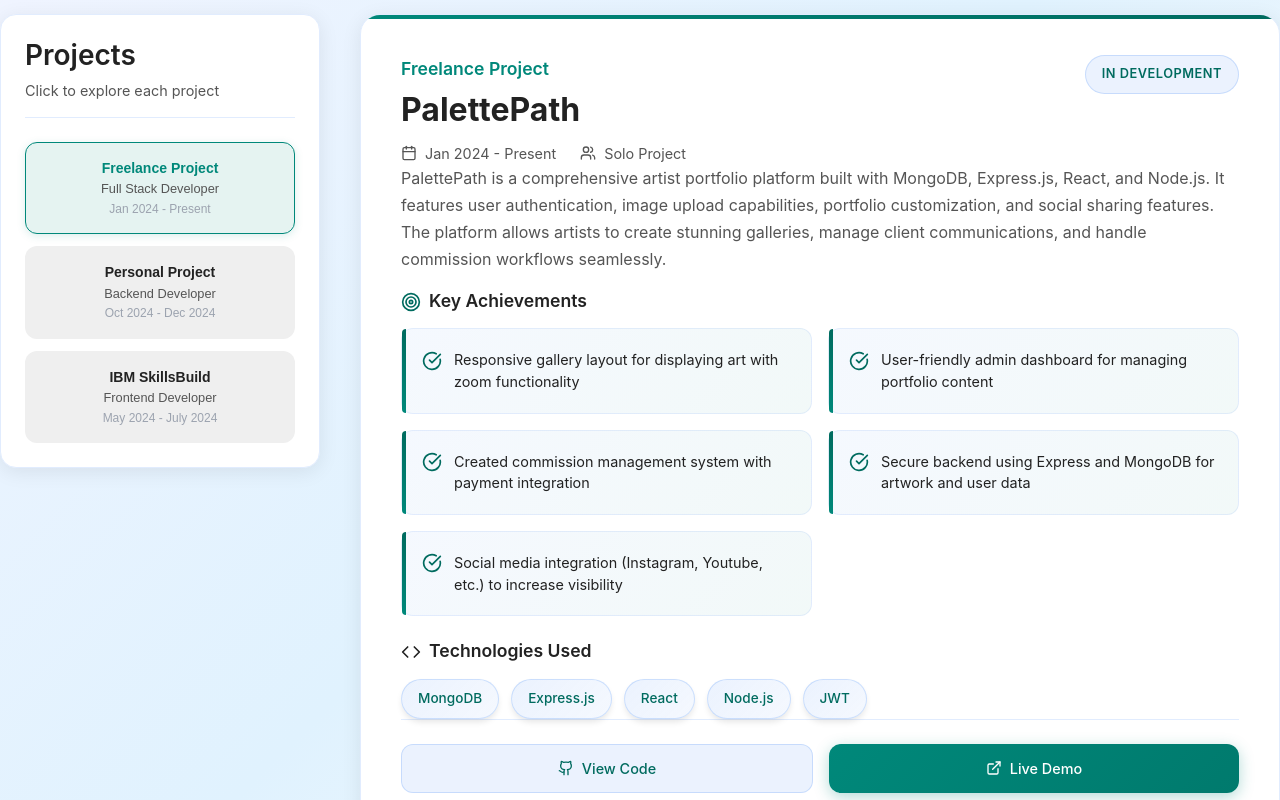
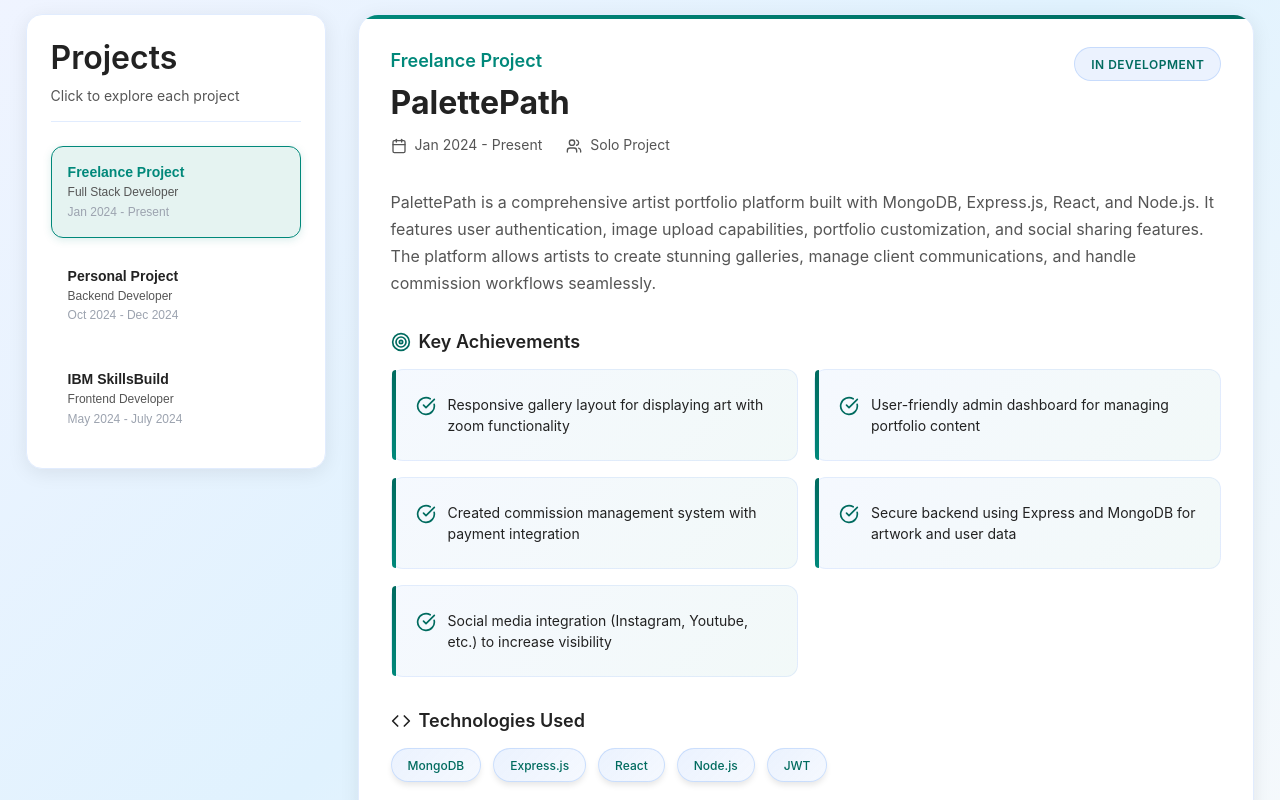
Before and after one commit to Tusharsohal/Portfolio, a React (Create React App) app in the folder tushar-portfolio/client/: page / in a window 1280 px wide. Shown: the part 3820-4620 px from the top of the page. Built offline with nearby package versions, Linux system fonts and the light colour scheme.

Commit message:
improved

```diff
--- a/tushar-portfolio/client/src/components/projects.css
+++ b/tushar-portfolio/client/src/components/projects.css
@@ -12,22 +12,27 @@
   --shadow-card: 0 4px 20px rgba(0, 0, 0, 0.08);
   --shadow-hover: 0 8px 30px rgba(0, 0, 0, 0.12);
 
-  /* Responsive spacing variables */
-  --spacing-xs: 0.5rem;
-  --spacing-sm: 0.75rem;
-  --spacing-md: 1rem;
-  --spacing-lg: 1.5rem;
-  --spacing-xl: 0.5 rem;
-  --spacing-xxl: 2.5rem;
+  /* Fluid Responsive spacing variables */
+  --spacing-xs: clamp(0.25rem, 0.5vw, 0.5rem);
+  --spacing-sm: clamp(0.5rem, 1vw, 0.75rem);
+  --spacing-md: clamp(0.75rem, 1.5vw, 1rem);
+  --spacing-lg: clamp(1rem, 2vw, 1.5rem);
+  --spacing-xl: clamp(1.25rem, 2.5vw, 2rem);
+  --spacing-xxl: clamp(1.5rem, 3vw, 2.5rem);
 
-  /* Responsive font sizes */
-  --font-xs: 0.75rem;
-  --font-sm: 0.875rem;
-  --font-base: 1rem;
-  --font-lg: 1.125rem;
-  --font-xl: 1.25rem;
-  --font-xxl: 1.5rem;
-  --font-3xl: 2rem;
+  /* Fluid Responsive font sizes */
+  --font-xs: clamp(0.7rem, 1.5vw, 0.75rem);
+  --font-sm: clamp(0.75rem, 1.8vw, 0.875rem);
+  --font-base: clamp(0.875rem, 2vw, 1rem);
+  --font-lg: clamp(1rem, 2.2vw, 1.125rem);
+  --font-xl: clamp(1.125rem, 2.5vw, 1.25rem);
+  --font-xxl: clamp(1.25rem, 3vw, 1.5rem);
+  --font-3xl: clamp(1.5rem, 4vw, 2rem);
+
+  /* Container and layout variables */
+  --container-padding: clamp(0.5rem, 2vw, 2rem);
+  --sidebar-width: clamp(250px, 25vw, 320px);
+  --grid-gap: clamp(1rem, 2.5vw, 2rem);
 }
 
 /* Base styles with better box-sizing */
@@ -39,31 +44,33 @@
 .projects-detailed-view {
   min-height: 100vh;
   background: linear-gradient(135deg, #F0F4FF 0%, #E0F2FE 50%, #F8FAFC 100%);
-  padding: clamp(0.5rem, 2vw, 2rem);
+  padding: var(--container-padding);
   font-family: -apple-system, BlinkMacSystemFont, 'Segoe UI', Roboto, sans-serif;
 }
 
 .projects-container {
-  max-width: 1400px;
+  max-width: min(1400px, 100vw - 2rem);
   margin: 0 auto;
   display: grid;
-  grid-template-columns: minmax(280px, 320px) 1fr;
-  gap: clamp(1rem, 3vw, 2rem);
+  grid-template-columns: var(--sidebar-width) 1fr;
+  gap: var(--grid-gap);
   align-items: start;
-  margin-top: clamp(1rem, 4vw, 4rem);
+  margin-top: var(--spacing-xxl);
 }
 
 /* Sidebar */
 .projects-sidebar {
   position: sticky;
-  top: 6rem;
+  top: clamp(2rem, 8vh, 6rem);
   background: var(--card-bg);
-  border-radius: 16px;
-  padding: clamp(1rem, 2.5vw, 1.5rem);
+  border-radius: clamp(12px, 2vw, 16px);
+  padding: var(--spacing-lg);
   box-shadow: var(--shadow-card);
   border: 1px solid var(--border-color);
   height: fit-content;
-  overflow: hidden; /* Prevent content overflow */
+  min-width: 0;
+  max-height: calc(100vh - 8rem);
+  overflow-y: auto;
 }
 
 .sidebar-header {
@@ -73,16 +80,17 @@
 }
 
 .sidebar-title {
-  font-size: clamp(1.25rem, 4vw, 1.75rem);
+  font-size: var(--font-3xl);
   font-weight: 600;
   color: var(--text-primary);
   margin-bottom: 0.5rem;
   line-height: 1.2;
-  word-break: break-word; /* Prevent text overflow */
+  word-wrap: break-word;
+  hyphens: auto;
 }
 
 .sidebar-subtitle {
-  font-size: clamp(0.75rem, 2vw, 0.9rem);
+  font-size: var(--font-sm);
   color: var(--text-secondary);
   line-height: 1.4;
 }
@@ -95,12 +103,15 @@
 }
 
 .project-item {
-  padding: clamp(0.75rem, 2vw, 1rem);
-  border-radius: 12px;
+  padding: var(--spacing-md);
+  border-radius: clamp(8px, 1.5vw, 12px);
   cursor: pointer;
   transition: all 0.3s ease;
   border: 1px solid transparent;
-  min-width: 0; /* Allow shrinking */
+  min-width: 0;
+  background: transparent;
+  width: 100%;
+  text-align: left;
 }
 
 .project-item:hover {
@@ -117,10 +128,11 @@
 .project-item-company {
   font-weight: 600;
   color: var(--text-primary);
-  font-size: clamp(0.8rem, 2vw, 0.875rem);
+  font-size: var(--font-sm);
   margin-bottom: 0.25rem;
   line-height: 1.3;
-  word-break: break-word;
+  word-wrap: break-word;
+  hyphens: auto;
 }
 
 .project-item.active .project-item-company {
@@ -129,29 +141,30 @@
 
 .project-item-role {
   color: var(--text-secondary);
-  font-size: clamp(0.75rem, 1.8vw, 0.8rem);
+  font-size: var(--font-xs);
   margin-bottom: 0.25rem;
   line-height: 1.3;
-  word-break: break-word;
+  word-wrap: break-word;
 }
 
 .project-item-duration {
   color: var(--text-light);
-  font-size: clamp(0.7rem, 1.6vw, 0.75rem);
+  font-size: var(--font-xs);
   line-height: 1.3;
 }
 
 /* Main Project Details */
 .project-details {
   background: var(--card-bg);
-  border-radius: 20px;
-  padding: clamp(1rem, 4vw, 2rem);
+  border-radius: clamp(16px, 2.5vw, 20px);
+  padding: var(--spacing-xl);
   box-shadow: var(--shadow-card);
   border: 1px solid var(--border-color);
   transition: all 0.3s ease;
   position: relative;
   overflow: hidden;
-  min-height: 400px;
+  min-height: clamp(300px, 50vh, 400px);
+  min-width: 0;
 }
 
 .project-details::before {
@@ -162,7 +175,7 @@
   right: 0;
   height: 4px;
   background: linear-gradient(90deg, var(--primary-color), var(--secondary-color));
-  border-radius: 20px 20px 0 0;
+  border-radius: clamp(16px, 2.5vw, 20px) clamp(16px, 2.5vw, 20px) 0 0;
 }
 
 .project-details:hover {
@@ -182,25 +195,26 @@
 
 .project-title-section {
   flex: 1;
-  min-width: 0; /* Allow proper shrinking */
+  min-width: 0;
+  max-width: 100%;
 }
 
 .project-title-section h1 {
-  font-size: clamp(1.25rem, 5vw, 2rem);
+  font-size: var(--font-3xl);
   font-weight: 700;
   color: var(--text-primary);
-  margin-bottom: 0.75rem;
+  margin: 0 0 0.75rem 0;
   line-height: 1.2;
-  margin: 0 0 0.75rem 0;
-  word-break: break-word;
+  word-wrap: break-word;
+  hyphens: auto;
 }
 
 .project-company {
-  font-size: clamp(0.95rem, 3vw, 1.1rem);
+  font-size: var(--font-lg);
   color: var(--primary-color);
   font-weight: 600;
   margin-bottom: 0.5rem;
-  word-break: break-word;
+  word-wrap: break-word;
 }
 
 .project-meta-info {
@@ -208,7 +222,7 @@
   align-items: center;
   gap: var(--spacing-lg);
   color: var(--text-secondary);
-  font-size: clamp(0.8rem, 2vw, 0.9rem);
+  font-size: var(--font-sm);
   flex-wrap: wrap;
 }
 
@@ -221,16 +235,16 @@
 }
 
 .meta-item svg {
-  width: 16px;
-  height: 16px;
+  width: clamp(14px, 2vw, 16px);
+  height: clamp(14px, 2vw, 16px);
   flex-shrink: 0;
 }
 
 /* Status Badge */
 .status-badge {
-  padding: clamp(0.375rem, 1vw, 0.5rem) clamp(0.75rem, 2vw, 1rem);
+  padding: var(--spacing-xs) var(--spacing-md);
   border-radius: 20px;
-  font-size: clamp(0.7rem, 1.5vw, 0.8rem);
+  font-size: var(--font-xs);
   font-weight: 600;
   text-transform: uppercase;
   letter-spacing: 0.5px;
@@ -258,7 +272,7 @@
 .project-description {
   color: var(--text-secondary);
   line-height: 1.7;
-  font-size: clamp(0.875rem, 2.5vw, 1rem);
+  font-size: var(--font-base);
   margin-bottom: var(--spacing-xl);
 }
 
@@ -268,7 +282,7 @@
 
 /* Section Titles */
 .section-title1 {
-  font-size: clamp(1rem, 2.5vw, 1.1rem);
+  font-size: var(--font-lg);
   font-weight: 600;
   color: var(--text-primary);
   margin-bottom: var(--spacing-md);
@@ -286,14 +300,14 @@
 .achievements-grid {
   display: grid;
   grid-template-columns: repeat(auto-fit, minmax(min(280px, 100%), 1fr));
-  gap: clamp(0.75rem, 2vw, 1rem);
+  gap: var(--spacing-md);
 }
 
 .achievement-card {
   background: linear-gradient(135deg, rgba(59, 130, 246, 0.05), rgba(0, 136, 122, 0.05));
   border: 1px solid rgba(59, 130, 246, 0.1);
-  border-radius: 12px;
-  padding: clamp(1rem, 2.5vw, 1.25rem);
+  border-radius: clamp(8px, 1.5vw, 12px);
+  padding: var(--spacing-lg);
   transition: all 0.3s ease;
   position: relative;
   min-width: 0;
@@ -307,7 +321,7 @@
   width: 4px;
   height: 100%;
   background: linear-gradient(to bottom, var(--secondary-color), var(--primary-color));
-  border-radius: 12px 0 0 12px;
+  border-radius: clamp(8px, 1.5vw, 12px) 0 0 clamp(8px, 1.5vw, 12px);
 }
 
 .achievement-card:hover {
@@ -317,17 +331,18 @@
 
 .achievement-text {
   color: var(--text-primary);
-  font-size: clamp(0.8rem, 2vw, 0.9rem);
+  font-size: var(--font-sm);
   line-height: 1.5;
   display: flex;
   align-items: flex-start;
   gap: var(--spacing-sm);
-  word-break: break-word;
+  word-wrap: break-word;
+  hyphens: auto;
 }
 
 .achievement-icon {
-  width: clamp(18px, 4vw, 20px);
-  height: clamp(18px, 4vw, 20px);
+  width: clamp(16px, 2.5vw, 20px);
+  height: clamp(16px, 2.5vw, 20px);
   color: var(--secondary-color);
   flex-shrink: 0;
   margin-top: 0.1rem;
@@ -341,18 +356,18 @@
 .tech-grid {
   display: flex;
   flex-wrap: wrap;
-  gap: clamp(0.5rem, 1.5vw, 0.75rem);
+  gap: var(--spacing-sm);
 }
 
 .tech-tag {
   display: inline-flex;
   align-items: center;
   gap: 0.5rem;
-  padding: clamp(0.375rem, 1vw, 0.5rem) clamp(0.75rem, 2vw, 1rem);
+  padding: var(--spacing-xs) var(--spacing-md);
   background: linear-gradient(135deg, rgba(59, 130, 246, 0.1), rgba(59, 130, 246, 0.05));
   color: var(--secondary-color);
   border-radius: 25px;
-  font-size: clamp(0.75rem, 2vw, 0.85rem);
+  font-size: var(--font-xs);
   font-weight: 500;
   border: 1px solid rgba(59, 130, 246, 0.2);
   transition: all 0.3s ease;
@@ -370,7 +385,7 @@
 /* Action Buttons */
 .project-actions {
   display: flex;
-  gap: clamp(0.75rem, 2vw, 1rem);
+  gap: var(--spacing-md);
   margin-top: var(--spacing-xl);
   padding-top: var(--spacing-lg);
   border-top: 1px solid var(--border-color);
@@ -381,14 +396,14 @@
   display: flex;
   align-items: center;
   gap: 0.5rem;
-  padding: clamp(0.75rem, 2vw, 0.75rem) clamp(1rem, 3vw, 1.5rem);
-  border-radius: 12px;
+  padding: var(--spacing-sm) var(--spacing-lg);
+  border-radius: clamp(8px, 1.5vw, 12px);
   font-weight: 500;
   text-decoration: none;
   transition: all 0.3s ease;
   cursor: pointer;
   border: none;
-  font-size: clamp(0.8rem, 2vw, 0.9rem);
+  font-size: var(--font-sm);
   flex: 1;
   min-width: max-content;
   justify-content: center;
@@ -419,36 +434,29 @@
   box-shadow: 0 4px 15px rgba(59, 130, 246, 0.2);
 }
 
-/* Enhanced Responsive Design */
+/* Enhanced Responsive Breakpoints */
 
-/* Container Queries Support (Modern browsers) */
-@container (max-width: 768px) {
-  .achievements-grid {
-    grid-template-columns: 1fr;
+/* Large Desktop (1400px+) */
+@media (min-width: 1400px) {
+  :root {
+    --sidebar-width: 320px;
+    --grid-gap: 2.5rem;
   }
 }
 
-/* Large Desktop (1200px+) */
-@media (min-width: 1200px) {
-  .projects-detailed-view {
-    padding: var(--spacing-xl);
-  }
-
-  .projects-container {
-    margin-top: 4rem;
-    gap: var(--spacing-xxl);
-  }
-
-  .project-details {
-    padding: var(--spacing-xxl);
+/* Desktop (1200px - 1399px) */
+@media (max-width: 1399px) and (min-width: 1200px) {
+  :root {
+    --sidebar-width: 300px;
+    --grid-gap: 2rem;
   }
 }
 
-/* Desktop/Laptop (1024px - 1199px) */
+/* Large Laptop (1024px - 1199px) */
 @media (max-width: 1199px) and (min-width: 1024px) {
-  .projects-container {
-    grid-template-columns: 280px 1fr;
-    gap: var(--spacing-lg);
+  :root {
+    --sidebar-width: 280px;
+    --grid-gap: 1.5rem;
   }
 
   .achievements-grid {
@@ -456,7 +464,7 @@
   }
 }
 
-/* Tablet Landscape (769px - 1023px) */
+/* Tablet Landscape (768px - 1023px) */
 @media (max-width: 1023px) and (min-width: 769px) {
   .projects-container {
     grid-template-columns: 1fr;
@@ -467,29 +475,36 @@
   .projects-sidebar {
     position: static;
     order: 2;
-  }
-
-  .project-list {
-    display: grid;
-    grid-template-columns: repeat(auto-fit, minmax(200px, 1fr));
-    gap: var(--spacing-md);
+    max-height: none;
   }
 
   .project-details {
     order: 1;
   }
 
-  .project-header {
-    gap: var(--spacing-md);
+  .project-list {
+    display: grid;
+    grid-template-columns: repeat(auto-fit, minmax(200px, 1fr));
+    gap: var(--spacing-sm);
   }
 
   .achievements-grid {
     grid-template-columns: repeat(auto-fit, minmax(220px, 1fr));
   }
+
+  .project-header {
+    flex-direction: column;
+    align-items: flex-start;
+    gap: var(--spacing-md);
+  }
+
+  .status-badge {
+    align-self: flex-start;
+  }
 }
 
-/* Tablet Portrait & Mobile Large (481px - 768px) */
-@media (max-width: 768px) and (min-width: 481px) {
+/* Tablet Portrait (641px - 768px) */
+@media (max-width: 768px) and (min-width: 641px) {
   .projects-container {
     grid-template-columns: 1fr;
     gap: var(--spacing-md);
@@ -499,7 +514,11 @@
   .projects-sidebar {
     position: static;
     order: 2;
-    border-radius: 12px;
+    max-height: none;
+  }
+
+  .project-details {
+    order: 1;
   }
 
   .project-list {
@@ -512,6 +531,7 @@
     scrollbar-color: var(--border-color) transparent;
     scroll-behavior: smooth;
     -webkit-overflow-scrolling: touch;
+    scroll-snap-type: x proximity;
   }
 
   .project-list::-webkit-scrollbar {
@@ -530,28 +550,19 @@
   .project-item {
     flex-shrink: 0;
     min-width: 180px;
-  }
-
-  .project-details {
-    order: 1;
-    border-radius: 16px;
-    min-height: auto;
+    scroll-snap-align: start;
   }
 
   .project-header {
     flex-direction: column;
+    align-items: stretch;
     gap: var(--spacing-md);
-    align-items: stretch;
   }
 
   .project-meta-info {
-    flex-direction: column;
-    align-items: flex-start;
+    flex-direction: row;
+    flex-wrap: wrap;
     gap: var(--spacing-sm);
-  }
-
-  .status-badge {
-    align-self: flex-start;
   }
 
   .achievements-grid {
@@ -559,59 +570,52 @@
   }
 
   .project-actions {
-    flex-direction: column;
-  }
-
-  .action-button {
-    flex: none;
-    min-width: auto;
+    flex-direction: row;
+    gap: var(--spacing-sm);
   }
 }
 
-/* Mobile (320px - 480px) */
-@media (max-width: 480px) {
-  :root {
-    --spacing-xs: 0.25rem;
-    --spacing-sm: 0.5rem;
-    --spacing-md: 0.75rem;
-    --spacing-lg: 1rem;
-    --spacing-xl: 1.25rem;
-    --spacing-xxl: 1.5rem;
-  }
-
-  .projects-detailed-view {
-    padding: var(--spacing-sm);
-  }
-
+/* Large Mobile Landscape (479px - 640px) */
+@media (max-width: 640px) and (min-width: 479px) {
   .projects-container {
-    gap: var(--spacing-sm);
-    margin-top: var(--spacing-sm);
+    grid-template-columns: 1fr;
+    gap: var(--spacing-md);
+    margin-top: var(--spacing-md);
   }
 
   .projects-sidebar {
-    border-radius: 12px;
     position: static;
     order: 2;
+    max-height: none;
+  }
+
+  .project-details {
+    order: 1;
+    min-height: auto;
   }
 
   .project-list {
     display: flex;
     overflow-x: auto;
-    gap: var(--spacing-xs);
+    gap: var(--spacing-sm);
     padding-bottom: 0.5rem;
     scroll-snap-type: x mandatory;
+    -webkit-overflow-scrolling: touch;
+  }
+
+  .project-list::-webkit-scrollbar {
+    height: 3px;
+  }
+
+  .project-list::-webkit-scrollbar-thumb {
+    background: var(--border-color);
+    border-radius: 2px;
   }
 
   .project-item {
     flex-shrink: 0;
-    min-width: 140px;
+    min-width: 160px;
     scroll-snap-align: start;
-  }
-
-  .project-details {
-    order: 1;
-    border-radius: 12px;
-    min-height: auto;
   }
 
   .project-header {
@@ -631,36 +635,167 @@
 
   .achievements-grid {
     grid-template-columns: 1fr;
-    gap: var(--spacing-sm);
-  }
-
-  .tech-grid {
-    gap: var(--spacing-xs);
   }
 
   .project-actions {
     flex-direction: column;
     gap: var(--spacing-sm);
   }
+
+  .action-button {
+    flex: none;
+  }
 }
 
-/* Very Small Mobile (below 320px) */
-@media (max-width: 319px) {
-  .projects-detailed-view {
-    padding: 0.25rem;
+/* CRITICAL BREAKPOINT - Match the image layout (478px and below) */
+@media (max-width: 478px) {
+  :root {
+    --container-padding: clamp(0.5rem, 3vw, 1rem);
+  }
+
+  .projects-container {
+    grid-template-columns: 1fr;
+    gap: var(--spacing-sm);
+    margin-top: var(--spacing-sm);
+  }
+
+  /* Main content first, sidebar below */
+  .project-details {
+    order: 1;
+    min-height: auto;
+    padding: var(--spacing-lg);
+  }
+
+  .projects-sidebar {
+    position: static;
+    order: 2;
+    max-height: none;
+    padding: var(--spacing-md);
+  }
+
+  /* Horizontal scrolling project list like in the image */
+  .project-list {
+    display: flex;
+    flex-direction: row;
+    overflow-x: auto;
+    gap: var(--spacing-xs);
+    padding: var(--spacing-xs) 0 var(--spacing-sm) 0;
+    scroll-snap-type: x mandatory;
+    -webkit-overflow-scrolling: touch;
+    scrollbar-width: thin;
+    scrollbar-color: rgba(0, 136, 122, 0.3) transparent;
+  }
+
+  .project-list::-webkit-scrollbar {
+    height: 3px;
+  }
+
+  .project-list::-webkit-scrollbar-track {
+    background: rgba(0, 0, 0, 0.05);
+    border-radius: 2px;
+  }
+
+  .project-list::-webkit-scrollbar-thumb {
+    background: rgba(0, 136, 122, 0.3);
+    border-radius: 2px;
+  }
+
+  .project-list::-webkit-scrollbar-thumb:hover {
+    background: rgba(0, 136, 122, 0.5);
   }
 
   .project-item {
-    min-width: 120px;
-    padding: 0.5rem;
+    flex-shrink: 0;
+    min-width: 140px;
+    max-width: 160px;
+    scroll-snap-align: start;
+    padding: var(--spacing-sm);
+    border-radius: 8px;
   }
 
-  .project-details {
-    padding: var(--spacing-sm);
+  .project-item-company {
+    font-size: 0.75rem;
+    margin-bottom: 0.2rem;
+  }
+
+  .project-item-role {
+    font-size: 0.7rem;
+    margin-bottom: 0.15rem;
+  }
+
+  .project-item-duration {
+    font-size: 0.65rem;
+  }
+
+  /* Compact sidebar header */
+  .sidebar-header {
+    margin-bottom: var(--spacing-md);
+    padding-bottom: var(--spacing-sm);
+  }
+
+  .sidebar-title {
+    font-size: var(--font-xl);
+    margin-bottom: 0.25rem;
+  }
+
+  .sidebar-subtitle {
+    font-size: 0.8rem;
+  }
+
+  /* Compact project details */
+  .project-header {
+    flex-direction: column;
+    gap: var(--spacing-sm);
+    margin-bottom: var(--spacing-lg);
+  }
+
+  .project-title-section h1 {
+    font-size: 1.5rem;
+    margin-bottom: 0.5rem;
+  }
+
+  .project-company {
+    font-size: var(--font-base);
+    margin-bottom: 0.4rem;
+  }
+
+  .project-meta-info {
+    flex-direction: column;
+    align-items: flex-start;
+    gap: var(--spacing-xs);
+  }
+
+  .status-badge {
+    font-size: 0.65rem;
+    padding: 0.3rem 0.6rem;
+    align-self: flex-start;
+  }
+
+  .project-description {
+    font-size: 0.9rem;
+    margin-bottom: var(--spacing-lg);
+  }
+
+  .section-title1 {
+    font-size: var(--font-base);
+    margin-bottom: var(--spacing-sm);
+  }
+
+  .achievements-grid {
+    grid-template-columns: 1fr;
+    gap: var(--spacing-sm);
   }
 
   .achievement-card {
     padding: var(--spacing-sm);
+  }
+
+  .achievement-text {
+    font-size: 0.8rem;
+  }
+
+  .tech-grid {
+    gap: var(--spacing-xs);
   }
 
   .tech-tag {
@@ -668,26 +803,145 @@
     padding: 0.25rem 0.5rem;
   }
 
+  .project-actions {
+    flex-direction: column;
+    gap: var(--spacing-sm);
+    margin-top: var(--spacing-lg);
+    padding-top: var(--spacing-md);
+  }
+
   .action-button {
     padding: var(--spacing-sm) var(--spacing-md);
+    font-size: 0.8rem;
+  }
+}
+
+/* Very Small Mobile (361px - 420px) */
+@media (max-width: 420px) and (min-width: 361px) {
+  .project-item {
+    min-width: 120px;
+    max-width: 140px;
+  }
+
+  .project-title-section h1 {
+    font-size: 1.3rem;
+  }
+
+  .sidebar-title {
+    font-size: 1.4rem;
+  }
+}
+
+/* Extra Small Mobile (320px - 360px) */
+@media (max-width: 360px) and (min-width: 320px) {
+  :root {
+    --container-padding: 0.5rem;
+  }
+
+  .projects-detailed-view {
+    padding: var(--container-padding);
+  }
+
+  .projects-container {
+    gap: var(--spacing-xs);
+    margin-top: var(--spacing-xs);
+  }
+
+  .project-item {
+    min-width: 100px;
+    max-width: 120px;
+    padding: 0.4rem;
+  }
+
+  .project-details {
+    padding: var(--spacing-md);
+  }
+
+  .project-title-section h1 {
+    font-size: 1.2rem;
+  }
+
+  .sidebar-title {
+    font-size: 1.3rem;
+  }
+
+  .achievement-card {
+    padding: 0.5rem;
+  }
+
+  .tech-tag {
+    font-size: 0.65rem;
+    padding: 0.2rem 0.4rem;
+  }
+
+  .action-button {
+    padding: 0.4rem 0.6rem;
     font-size: 0.75rem;
   }
 }
 
-/* Landscape orientation adjustments */
-@media (orientation: landscape) and (max-height: 500px) {
+/* Ultra Small Mobile (below 320px) */
+@media (max-width: 319px) {
+  .projects-detailed-view {
+    padding: 0.25rem;
+  }
+
+  .project-item {
+    min-width: 90px;
+    max-width: 110px;
+    padding: 0.3rem;
+  }
+
+  .project-details {
+    padding: var(--spacing-sm);
+  }
+
+  .project-title-section h1 {
+    font-size: 1.1rem;
+  }
+
+  .sidebar-title {
+    font-size: 1.2rem;
+  }
+
+  .achievement-card {
+    padding: 0.4rem;
+  }
+
+  .tech-tag {
+    font-size: 0.6rem;
+    padding: 0.15rem 0.3rem;
+  }
+
+  .action-button {
+    padding: 0.3rem 0.5rem;
+    font-size: 0.7rem;
+  }
+}
+
+/* Landscape orientation adjustments for mobile */
+@media (orientation: landscape) and (max-height: 600px) and (max-width: 900px) {
   .projects-sidebar {
     position: static;
+    max-height: none;
   }
 
   .projects-container {
-    margin-top: var(--spacing-md);
+    margin-top: var(--spacing-sm);
   }
 
   .project-details {
-    min-height: 300px;
+    min-height: clamp(250px, 40vh, 300px);
+  }
+
+  .project-list {
+    display: flex;
+    overflow-x: auto;
+    max-height: 120px;
   }
 }
+
+
 
 /* High DPI / Retina Displays */
 @media (-webkit-min-device-pixel-ratio: 2), (min-resolution: 2dppx) {
@@ -719,15 +973,42 @@
   .action-button:hover {
     transform: none;
   }
+
+  .tech-tag:hover {
+    transform: none;
+  }
 }
-
-/* Removed dark mode theme to preserve original design */
 
 /* Focus management for keyboard navigation */
 .project-item:focus,
 .action-button:focus {
   outline: 2px solid var(--primary-color);
   outline-offset: 2px;
+}
+
+.project-item:focus-visible,
+.action-button:focus-visible {
+  outline: 2px solid var(--primary-color);
+  outline-offset: 2px;
+}
+
+/* Container queries support for modern browsers */
+@supports (container-type: inline-size) {
+  .achievements-section {
+    container-type: inline-size;
+  }
+
+  @container (max-width: 600px) {
+    .achievements-grid {
+      grid-template-columns: 1fr;
+    }
+  }
+
+  @container (min-width: 601px) and (max-width: 900px) {
+    .achievements-grid {
+      grid-template-columns: repeat(2, 1fr);
+    }
+  }
 }
 
 /* Print Styles */
@@ -740,6 +1021,7 @@
   .projects-container {
     grid-template-columns: 1fr;
     gap: 1rem;
+    max-width: none;
   }
 
   .projects-sidebar {
@@ -750,6 +1032,7 @@
     box-shadow: none;
     border: 1px solid #ccc;
     page-break-inside: avoid;
+    position: static;
   }
 
   .action-button {
@@ -759,4 +1042,31 @@
   .project-details::before {
     display: none;
   }
+
+  .project-details:hover {
+    transform: none;
+    box-shadow: none;
+  }
 }
+
+/* Safari-specific fixes */
+@supports (-webkit-appearance: none) {
+  .project-list {
+    -webkit-overflow-scrolling: touch;
+  }
+
+  .projects-sidebar {
+    -webkit-overflow-scrolling: touch;
+  }
+}
+
+/* Fix for older iOS devices */
+@supports (-webkit-touch-callout: none) {
+  .project-item {
+    -webkit-tap-highlight-color: rgba(0, 136, 122, 0.1);
+  }
+
+  .action-button {
+    -webkit-tap-highlight-color: rgba(0, 0, 0, 0.1);
+  }
+}
```
